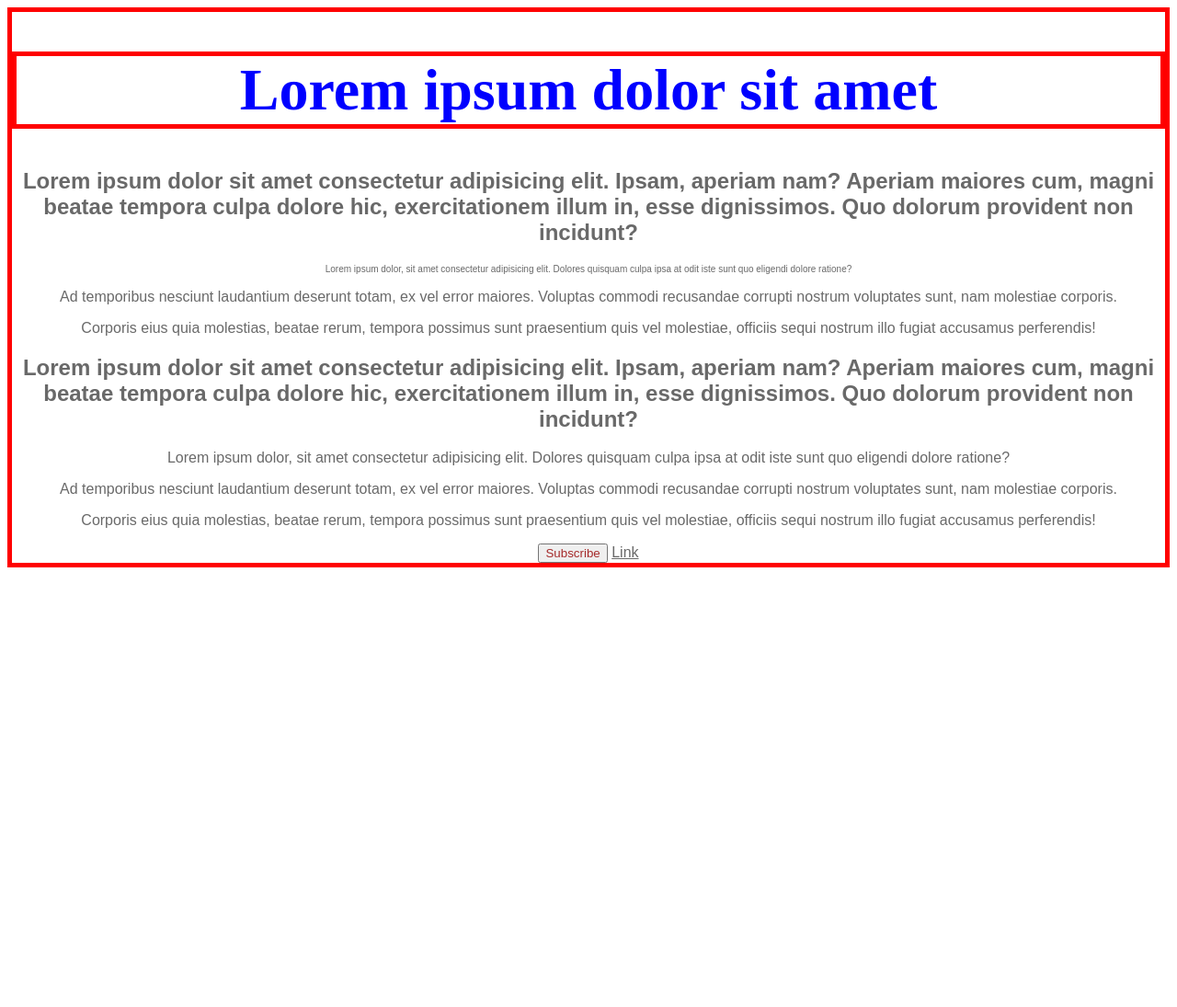
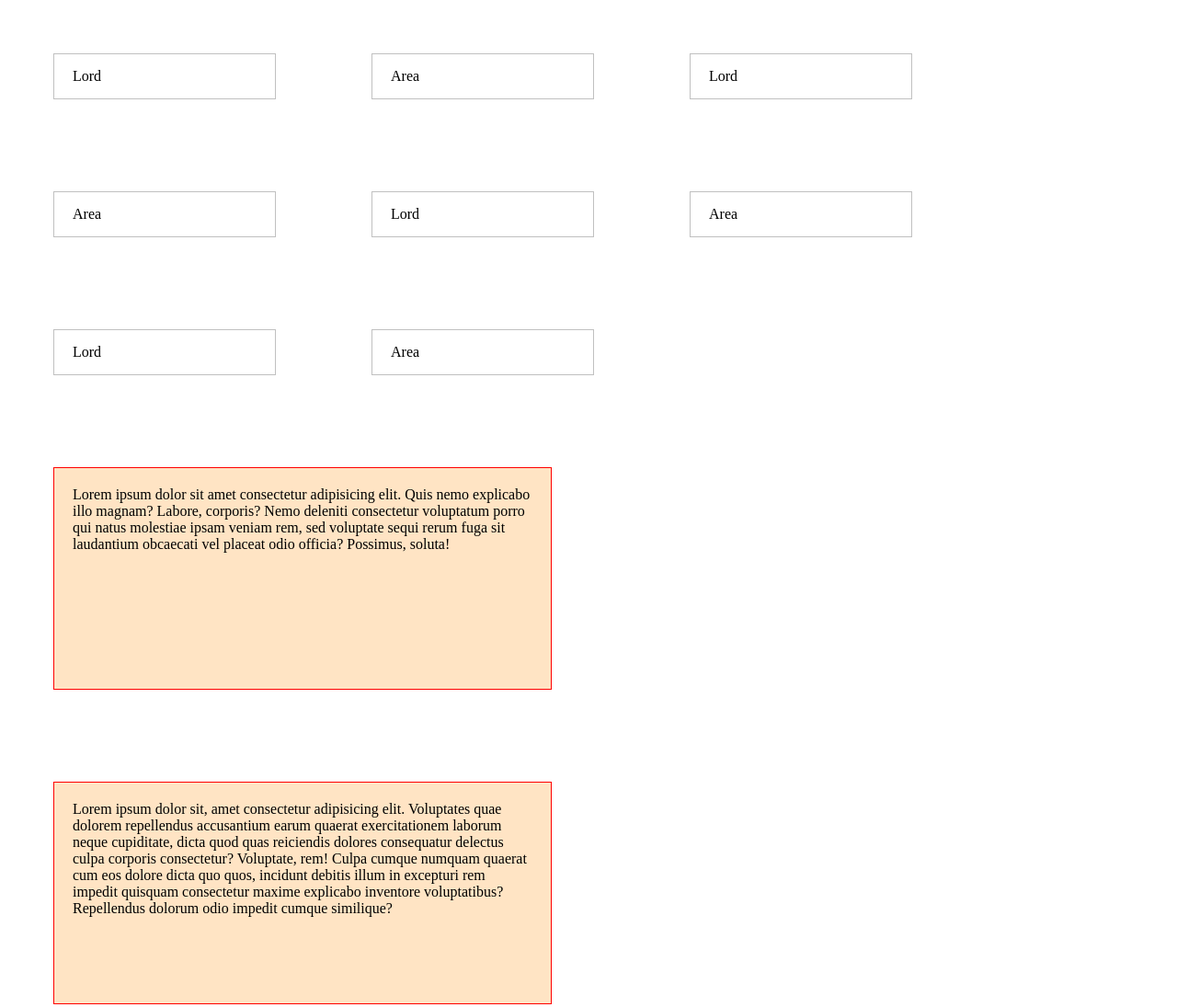
Before and after one commit to 999belial/css1, a plain HTML site: page index.html in a window 1280 px wide. Shown: the top 1095 px of the page at 92% size. Before the commit the page ends 800 px from the top, so only its background shows below. Drawn offline with Linux system fonts and the light colour scheme.

Commit message:
add menu exmplaer

```diff
--- a/assets/css/style.css
+++ b/assets/css/style.css
@@ -1,27 +1,45 @@
-h1 {
-    color: blue;
-    font-family: initial; /*вимикає спадкоємність*/
-    border: inherit; /*вмикає спадкоємність*/
+
+/*блокова модель*/
+body {
+    text-align: left;
+}
+p {
+    width: 500px;
+    height: 200px;
+    background-color: bisque;
+    border: 1px red solid;
+    padding: 20px;
+    margin: 50px;
+    display: inline-block;
+    text-align: initial;
+    vertical-align: top;
+
+}
+ a{
+    color: inherit;
+    text-decoration: none;
+    border: 1px silver solid;
+    padding: 15px 20px;
+    width: 200px;
+    margin: 50px;
+    display: inline-block;
+ }
+
+.nav-link-item {
+
+    display: inline;
+
+}
+ul{
+    text-align: center;
 }
 
-.annotation { /* селектор классу*/
-    font-size: 10px;
-}
-#sub {
-    color: brown;
-}
- body{
-    font-family: sans-serif;
-    border: 5px red solid;
-    text-align: center;
-    color: dimgray;
-}
-a{
+/*a{
     color: inherit;
-}
-
-/*Специфічність селекторів:
-тег 0001
-класс 0010
-ід 0100
-інлайн 1000 - самий сильний*/
+    text-decoration: none;
+    height: 50px;
+    width: 100px;
+    padding: 20px;
+    margin: 20px;
+    border: 1px green solid;
+    display: inline-block; /*стають поряд як рякдові але мають розміри як блокові*/
--- a/index.html
+++ b/index.html
@@ -5,42 +5,31 @@
     <meta name="viewport" content="width=device-width, initial-scale=1.0">
     <title>css intro</title>
     <link rel="stylesheet" href="/assets/css/style.css"> <!--силка на стиль-->
-    <style>
-        /* Внутрішні стилі
-        h1 {
-             color: brown;
-             background-color: aqua;
-             text-align: center;
-             font-size: 64px;
-        }
-        p {
-            color: rgb(255, 0, 255); text-align: justify;
-        }
-        h2{
-            color: blueviolet;
-        }*/
-    </style>
 </head>
 <body>
-    <!-- Інлайн стилі -->
-    <h1 style="font-size: 64px;">Lorem ipsum dolor sit amet</h1>
+    <!--рядкові-->
+<a href="">Lord</a>
+<a href="">Area</a>
+<a href="">Lord</a>
+<a href="">Area</a>
+<a href="">Lord</a>
+<a href="">Area</a>
+<a href="">Lord</a>
+<a href="">Area</a>
 
-    <h2 style="text-align: center;">Lorem ipsum dolor sit amet consectetur adipisicing elit. Ipsam, aperiam nam? Aperiam maiores cum, magni beatae tempora culpa dolore hic, exercitationem illum in, esse dignissimos. Quo dolorum provident non incidunt?</h2>
+    <!--блокові-->
+    <div>
+        <p>Lorem ipsum dolor sit amet consectetur adipisicing elit. Quis nemo explicabo illo magnam? Labore, corporis? Nemo deleniti consectetur voluptatum porro qui natus molestiae ipsam veniam rem, sed voluptate sequi rerum fuga sit laudantium obcaecati vel placeat odio officia? Possimus, soluta!</p>
+        <p>Lorem ipsum dolor sit, amet consectetur adipisicing elit. Voluptates quae dolorem repellendus accusantium earum quaerat exercitationem laborum neque cupiditate, dicta quod quas reiciendis dolores consequatur delectus culpa corporis consectetur? Voluptate, rem! Culpa cumque numquam quaerat cum eos dolore dicta quo quos, incidunt debitis illum in excepturi rem impedit quisquam consectetur maxime explicabo inventore voluptatibus? Repellendus dolorum odio impedit cumque similique?</p>
+</div>
 
-    <p class="annotation">Lorem ipsum dolor, sit amet consectetur adipisicing elit. Dolores quisquam culpa ipsa at odit iste sunt quo eligendi dolore ratione?</p> <!--p*3>lorem-->
+<nav>
+    <ul>
+        <li class="nav-link-item"><a href="#">Lorem.</a></li>
+        <li class="nav-link-item"><a href="#">Quo!</a></li>
+        <li class="nav-link-item"><a href="#">Id!</a></li>
+    </ul>
+</nav>
 
-    <p>Ad temporibus nesciunt laudantium deserunt totam, ex vel error maiores. Voluptas commodi recusandae corrupti nostrum voluptates sunt, nam molestiae corporis.</p>
-
-    <p>Corporis eius quia molestias, beatae rerum, tempora possimus sunt praesentium quis vel molestiae, officiis sequi nostrum illo fugiat accusamus perferendis!</p>
-
-    <h2>Lorem ipsum dolor sit amet consectetur adipisicing elit. Ipsam, aperiam nam? Aperiam maiores cum, magni beatae tempora culpa dolore hic, exercitationem illum in, esse dignissimos. Quo dolorum provident non incidunt?</h2>
-
-    <p>Lorem ipsum dolor, sit amet consectetur adipisicing elit. Dolores quisquam culpa ipsa at odit iste sunt quo eligendi dolore ratione?</p>
-
-    <p>Ad temporibus nesciunt laudantium deserunt totam, ex vel error maiores. Voluptas commodi recusandae corrupti nostrum voluptates sunt, nam molestiae corporis.</p>
-
-    <p>Corporis eius quia molestias, beatae rerum, tempora possimus sunt praesentium quis vel molestiae, officiis sequi nostrum illo fugiat accusamus perferendis!</p>
-    <button id="sub">Subscribe</button>
-    <a href="#">Link</a>
 </body>
 </html>
```
